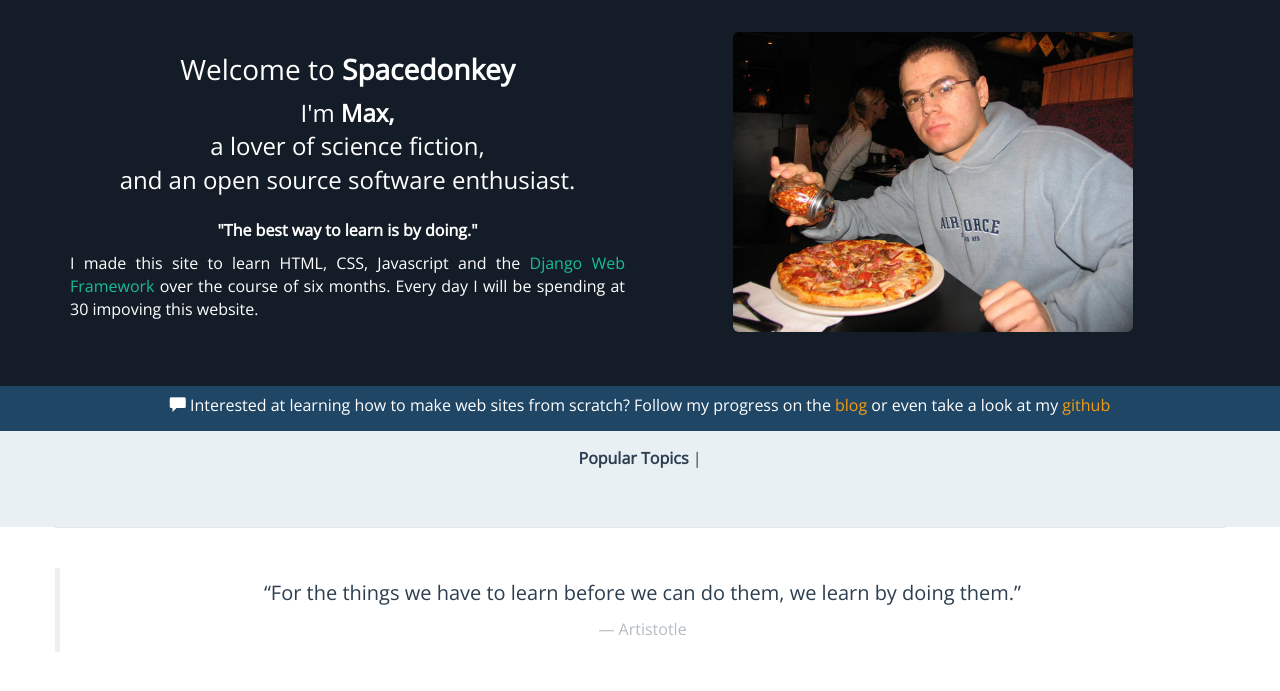
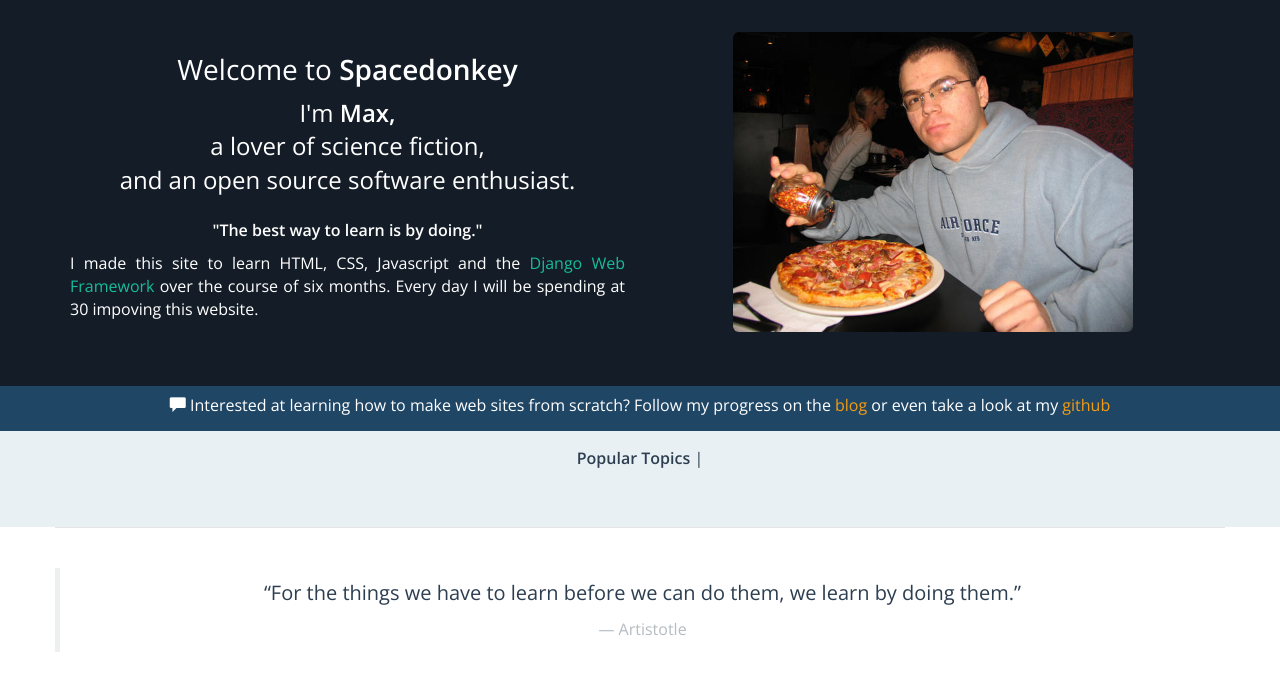
Before and after one commit to mooja/spacedonkey, a Django app: page / in a window 1280 px wide. Shown: the part 60-751 px from the top of the page. Run offline with Django 3.2, Linux system fonts and the light colour scheme; data that the repository does not hold is empty; some libraries are stand-ins or nearby versions.

Commit message:
Added more font-weight options to the Open Sans google font. Created a block for meta discription of the current page.

```diff
--- a/spacedonkey/templates/base.html
+++ b/spacedonkey/templates/base.html
@@ -3,16 +3,17 @@
 {% load static %}
 <html lang="en">
 <head>
-  <link href='http://fonts.googleapis.com/css?family=Open+Sans:300,400,300italic,400italic' rel='stylesheet' type='text/css'>
+  <link href='http://fonts.googleapis.com/css?family=Open+Sans:300,400,500,600,300italic,400italic' rel='stylesheet' type='text/css'>
   <meta charset="utf-8">
   <meta content="IE=edge" http-equiv="X-UA-Compatible">
   <meta content="width=device-width, initial-scale=1" name="viewport">
   <meta content="Spacedonkey - Max's personal website" name="description">
   <meta content="Max Shkurygin" name="author">
+  {% block meta %}{% endblock %}
   <link href="{% static 'favicon.ico' %}" rel="icon">
-  <title>{% block title %} Spacedonkey.org {% endblock %}</title>
   <link href="{% static 'css/bootstrap.min.css' %}" rel="stylesheet" type="text/css">
   <link href="{% static 'css/spacedonkey.css' %}" rel="stylesheet" type="text/css">
+  <title>{% block title %} Spacedonkey.org {% endblock %}</title>
 </head>
 
 <body>
```
